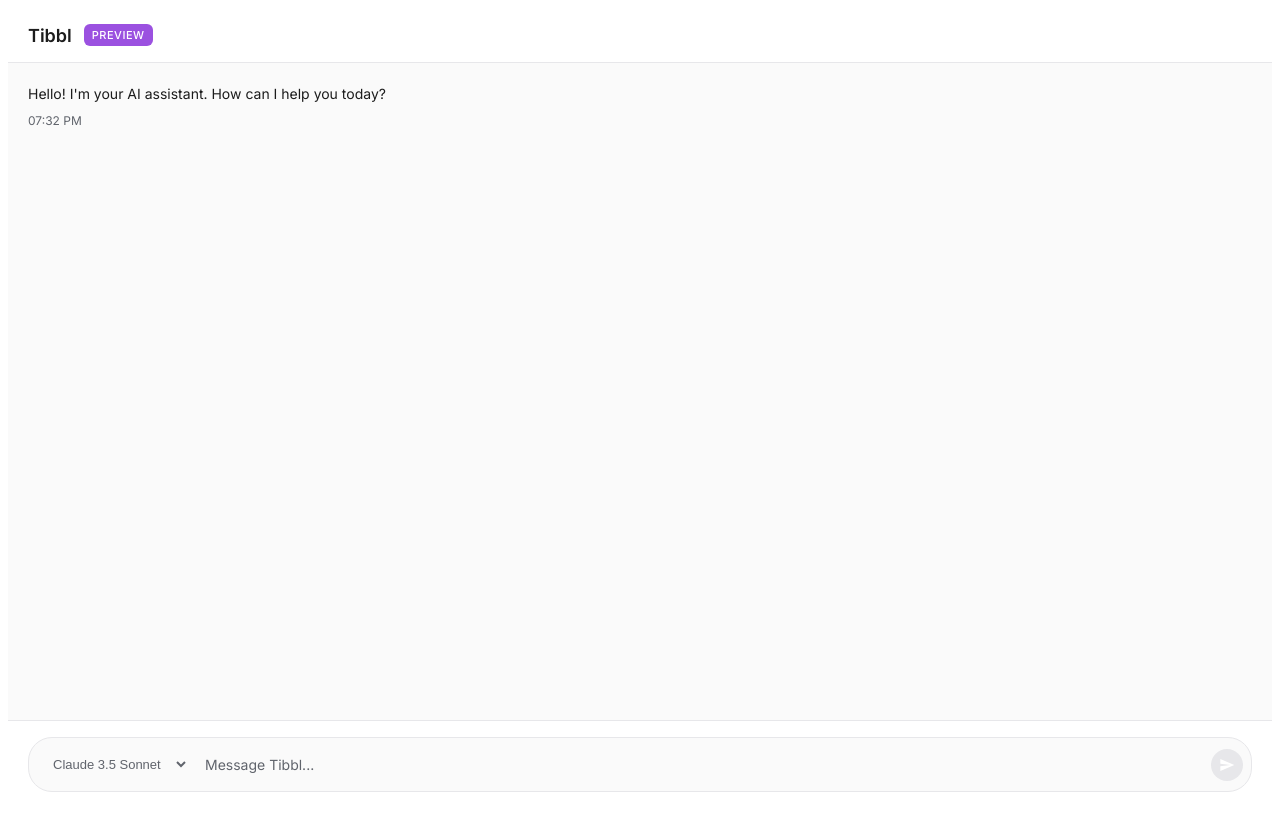
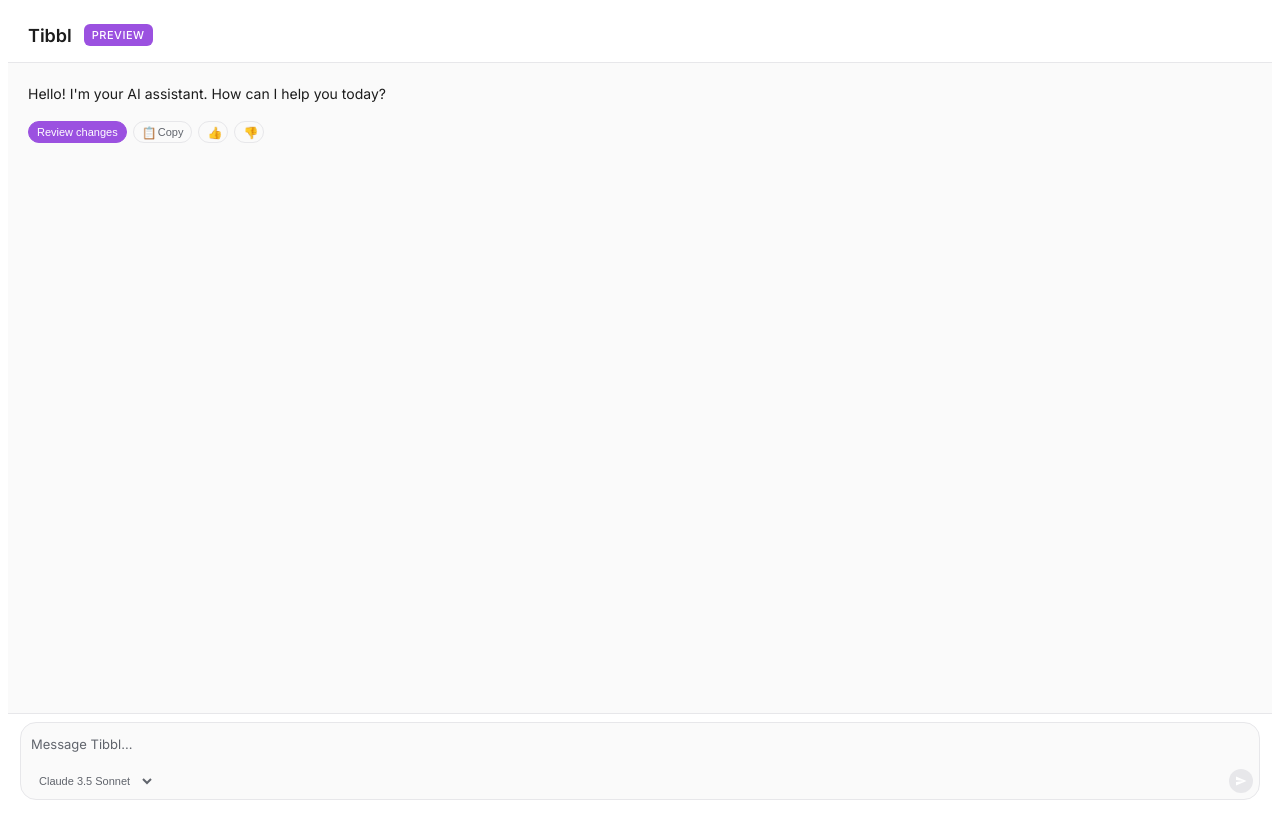
Before and after one commit to Omkar-Waingankar/rishi, a React app in the folder addin/: page / in a window 1280 px wide. Built offline with nearby package versions, Linux system fonts and the light colour scheme; the HTML template or start-up script is replaced by a standard one.

Commit message:
good enough ui refresh

```diff
--- a/addin/src/InputBox.tsx
+++ b/addin/src/InputBox.tsx
@@ -12,7 +12,7 @@ const InputBox: React.FC<InputBoxProps> = ({ onSendMessage, disabled }) => {
       onSendMessage(message);
       setMessage('');
       if (textareaRef.current) {
-        textareaRef.current.style.height = '20px';
+        textareaRef.current.style.height = '18px';
       }
     }
   };
@@ -28,9 +28,9 @@ const InputBox: React.FC<InputBoxProps> = ({ onSendMessage, disabled }) => {
     setMessage(e.target.value);
 
     const textarea = e.target;
-    textarea.style.height = '20px';
+    textarea.style.height = '18px';
     const scrollHeight = textarea.scrollHeight;
-    const maxHeight = 120;
+    const maxHeight = 100;
     textarea.style.height = Math.min(scrollHeight, maxHeight) + 'px';
   };
 
@@ -51,6 +51,19 @@ const InputBox: React.FC<InputBoxProps> = ({ onSendMessage, disabled }) => {
     <div className="input-box">
       <form onSubmit={handleSubmit}>
         <div className="input-container">
+          <div className="input-text-section">
+            <textarea
+              ref={textareaRef}
+              value={message}
+              onChange={handleTextareaChange}
+              onKeyDown={handleKeyDown}
+              placeholder="Message Tibbl..."
+              disabled={disabled}
+              rows={1}
+            />
+          </div>
+
+          <div className="input-footer">
             <select
               className="model-dropdown"
               value={selectedModel}
@@ -62,16 +75,6 @@ const InputBox: React.FC<InputBoxProps> = ({ onSendMessage, disabled }) => {
               <option value="claude-3-haiku">Claude 3 Haiku</option>
               <option value="gpt-4">GPT-4</option>
             </select>
-
-          <textarea
-            ref={textareaRef}
-            value={message}
-            onChange={handleTextareaChange}
-            onKeyDown={handleKeyDown}
-            placeholder="Message Tibbl..."
-            disabled={disabled}
-            rows={1}
-          />
 
             <button
               type="submit"
@@ -90,6 +93,7 @@ const InputBox: React.FC<InputBoxProps> = ({ onSendMessage, disabled }) => {
               )}
             </button>
           </div>
+        </div>
       </form>
     </div>
   );
--- a/addin/src/MessageList.tsx
+++ b/addin/src/MessageList.tsx
@@ -46,14 +46,21 @@ const MessageList: React.FC<MessageListProps> = ({ messages, isLoading }) => {
       aria-label="Chat conversation"
       aria-live="polite"
     >
-      {messages.map((message) => (
+      {messages.map((message, index) => {
+        // Only show footer for assistant messages when not currently loading
+        // or if it's not the most recent assistant message
+        const isLastAssistantMessage = message.sender === 'assistant' &&
+          index === messages.length - 1;
+        const showFooter = message.sender === 'assistant' &&
+          (!isLoading || !isLastAssistantMessage);
+
+        return (
           <div key={message.id} className={`message ${message.sender}`} role="article">
             <div className="message-content">
               <div className="message-text" aria-label={`${message.sender} message`}>{message.text}</div>
-            <div className="message-time">{formatTime(message.timestamp)}</div>
             </div>
+            {showFooter && (
               <div className="message-actions" role="toolbar" aria-label="Message actions">
-            {message.sender === 'assistant' && (
                 <button
                   className="action-button primary"
                   onClick={handleReviewChanges}
@@ -61,7 +68,6 @@ const MessageList: React.FC<MessageListProps> = ({ messages, isLoading }) => {
                 >
                   Review changes
                 </button>
-            )}
                 <button
                   className="action-button"
                   onClick={() => copyToClipboard(message.text)}
@@ -83,8 +89,10 @@ const MessageList: React.FC<MessageListProps> = ({ messages, isLoading }) => {
                   <span className="action-button-icon">👎</span>
                 </button>
               </div>
+            )}
           </div>
-      ))}
+        );
+      })}
       {isLoading && (
         <div className="message assistant">
           <div className="message-content">
--- a/addin/src/styles.css
+++ b/addin/src/styles.css
@@ -102,8 +102,8 @@
 
 /* User Message - Card Style */
 .message.user {
-  align-self: flex-start;
-  max-width: 100%;
+  width: 100%;
+  max-width: none;
 }
 
 .message.user .message-content {
@@ -122,36 +122,25 @@
   white-space: pre-wrap;
 }
 
-.message-time {
-  font-size: 12px;
-  color: var(--text-secondary);
-  margin-top: 8px;
-}
-
 /* Message Actions Row */
 .message-actions {
   display: flex;
   align-items: center;
-  gap: 12px;
-  margin-top: 12px;
-  opacity: 0;
-  transition: opacity 0.2s ease;
-}
-
-.message:hover .message-actions {
+  gap: 6px;
+  margin-top: 8px;
   opacity: 1;
 }
 
 .action-button {
   display: inline-flex;
   align-items: center;
-  gap: 6px;
-  padding: 6px 12px;
+  gap: 4px;
+  padding: 4px 8px;
   background: transparent;
   border: 1px solid var(--border-light);
-  border-radius: 20px;
-  font-size: 12px;
-  font-weight: 500;
+  border-radius: 12px;
+  font-size: 11px;
+  font-weight: 400;
   color: var(--text-secondary);
   cursor: pointer;
   transition: all 0.2s ease;
@@ -176,9 +165,9 @@
 }
 
 .action-button-icon {
-  width: 14px;
-  height: 14px;
-  font-size: 14px;
+  width: 12px;
+  height: 12px;
+  font-size: 12px;
 }
 
 /* Typing Indicator */
@@ -220,17 +209,17 @@
 .input-box {
   background-color: var(--bg-secondary);
   border-top: 1px solid var(--border-light);
-  padding: 16px 20px;
+  padding: 8px 12px;
 }
 
 .input-container {
   display: flex;
-  align-items: center;
+  flex-direction: column;
   background-color: var(--bg-primary);
   border: 1px solid var(--border-light);
-  border-radius: 24px;
-  padding: 8px;
-  gap: 8px;
+  border-radius: 16px;
+  padding: 6px;
+  gap: 6px;
   transition: border-color 0.2s ease, box-shadow 0.2s ease;
 }
 
@@ -239,15 +228,26 @@
   box-shadow: 0 0 0 3px rgba(155, 81, 224, 0.1);
 }
 
+.input-text-section {
+  flex: 1;
+}
+
+.input-footer {
+  display: flex;
+  align-items: center;
+  justify-content: space-between;
+  gap: 8px;
+}
+
 .model-dropdown {
   background: transparent;
   border: none;
-  padding: 8px 12px;
-  font-size: 13px;
+  padding: 4px 8px;
+  font-size: 11px;
   font-weight: 500;
   color: var(--text-secondary);
   cursor: pointer;
-  border-radius: 16px;
+  border-radius: 10px;
   transition: background-color 0.2s ease;
 }
 
@@ -260,28 +260,28 @@
   background-color: var(--bg-secondary);
 }
 
-.input-container textarea {
-  flex: 1;
+.input-text-section textarea {
+  width: 100%;
   background: transparent;
   border: none;
   outline: none;
   font-family: var(--font-ui);
-  font-size: 14px;
+  font-size: 13px;
   color: var(--text-primary);
   resize: none;
-  min-height: 20px;
-  max-height: 120px;
-  padding: 8px;
-  line-height: 1.5;
+  min-height: 18px;
+  max-height: 100px;
+  padding: 6px 4px;
+  line-height: 1.4;
 }
 
-.input-container textarea::placeholder {
+.input-text-section textarea::placeholder {
   color: var(--text-secondary);
 }
 
 .send-button {
-  width: 32px;
-  height: 32px;
+  width: 24px;
+  height: 24px;
   border-radius: 50%;
   background-color: var(--accent-violet);
   border: none;
@@ -310,8 +310,8 @@
 }
 
 .send-icon {
-  width: 16px;
-  height: 16px;
+  width: 12px;
+  height: 12px;
   fill: currentColor;
 }
 
```
Lines whose indentation alone changed are shown as unchanged.
